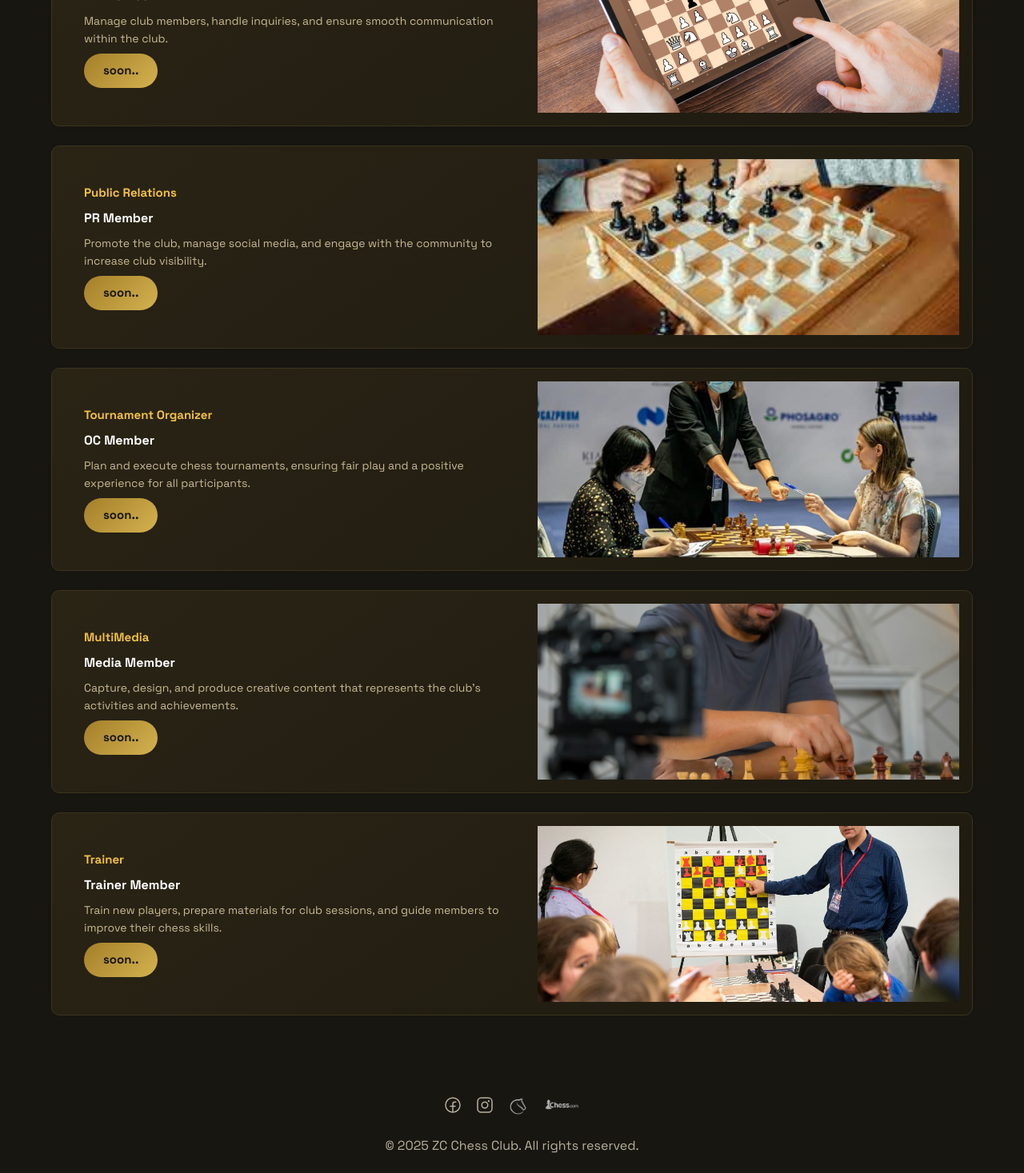
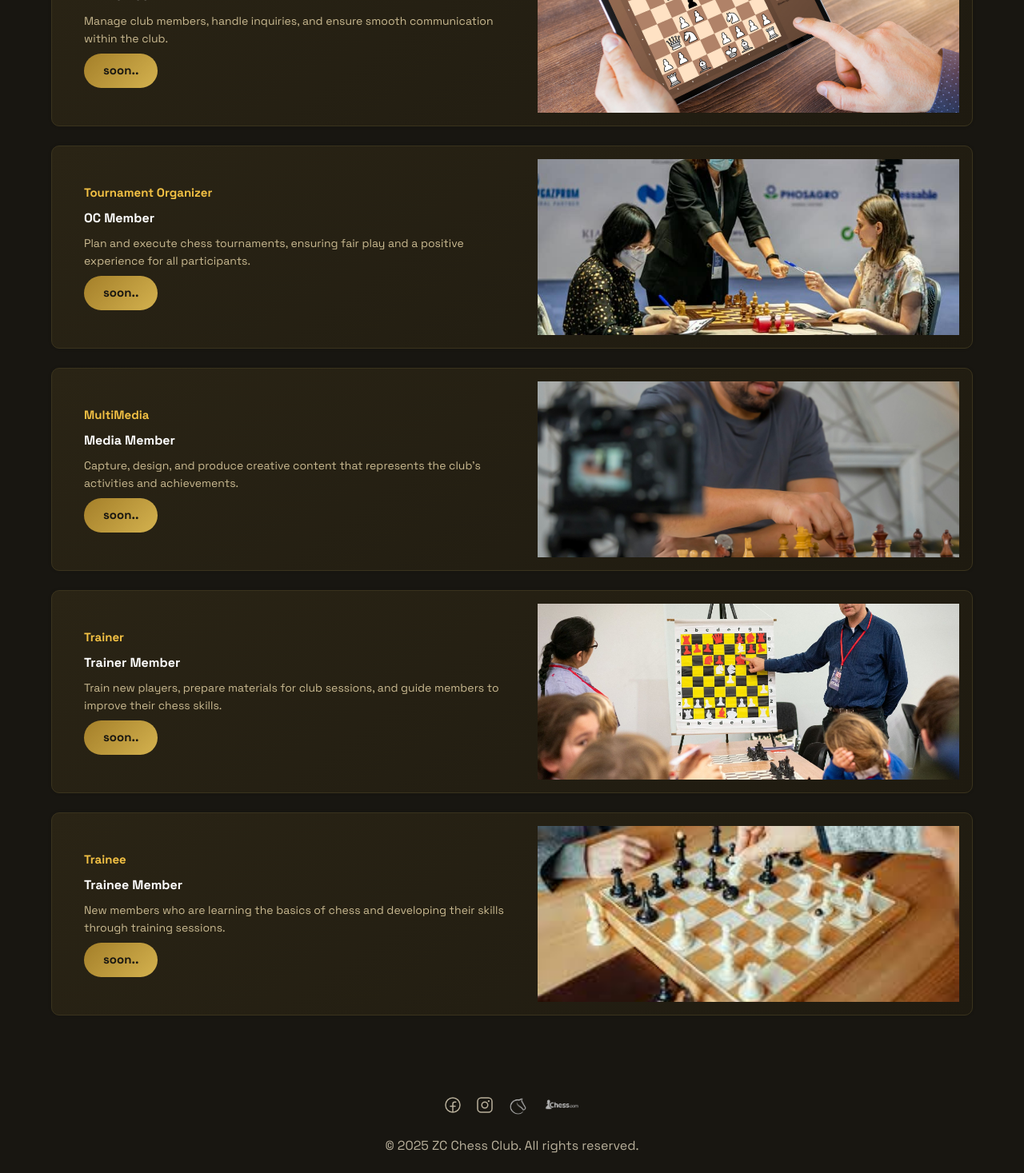
Before and after one commit to Bosy-Ayman/ZC-Chess-Club-WebApp, a React (Create React App) app in the folder my-app/: page /clubroles in a window 1280 px wide. Shown: the part 415-1882 px from the top of the page at 80% size. Built offline with nearby package versions, Linux system fonts and the light colour scheme.

Commit message:
Update ClubRoles.jsx

```diff
--- a/my-app/src/pages/ClubRoles.jsx
+++ b/my-app/src/pages/ClubRoles.jsx
@@ -13,12 +13,6 @@ export default function ClubRoles() {
       title: "HR Member",
       desc: "Manage club members, handle inquiries, and ensure smooth communication within the club.",
       image: "/Images/training.png",
-    },
-    {
-      department: "Public Relations",
-      title: "PR Member",
-      desc: "Promote the club, manage social media, and engage with the community to increase club visibility.",
-      image: "/Images/training2.jpeg",
     },
     {
       department: "Tournament Organizer",
@@ -37,6 +31,12 @@ export default function ClubRoles() {
       title: "Trainer Member",
       desc: "Train new players, prepare materials for club sessions, and guide members to improve their chess skills.",
       image: "/Images/trainer.jpg",
+    },
+    {
+      department: "Trainee",
+      title: "Trainee Member",
+      desc: "New members who are learning the basics of chess and developing their skills through training sessions.",
+      image: "/Images/training2.jpeg",
     },
   ];
 
```
